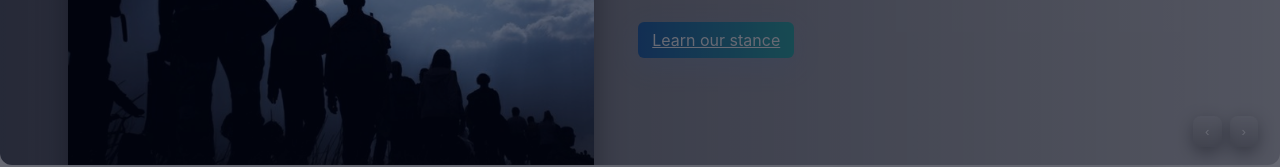
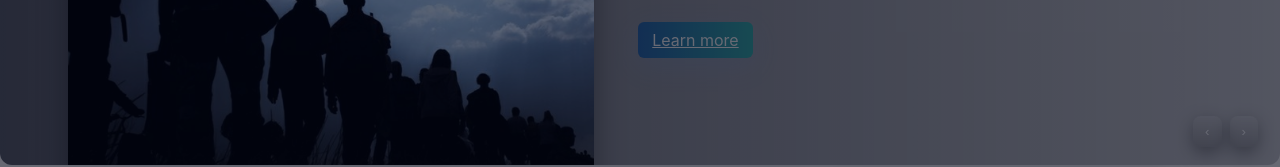
Before and after one commit to r3xicodes/gxe.gov, a plain HTML site: page index.html in a window 1280 px wide. Both pictures are taken after a click on the button "Open search". Shown: the part 407-574 px from the top of the page. Drawn offline with Linux system fonts and the light colour scheme; a script that the page names is missing.

Commit message:
fix: update button text for clarity in the alien deportation section

```diff
--- a/index.html
+++ b/index.html
@@ -133,7 +133,7 @@
               <div class="slide-right">
                 <h2 class="danger">STOP ALIEN DEPORTATION</h2>
                 <p class="lede">Protect human rights and ensure fair, humane treatment for all residents.</p>
-                <p><a class="btn-primary" href="stop-alien-deportation.html">Learn our stance</a></p>
+                <p><a class="btn-primary" href="stop-alien-deportation.html">Learn more</a></p>
               </div>
             </div>
           </div>
```
